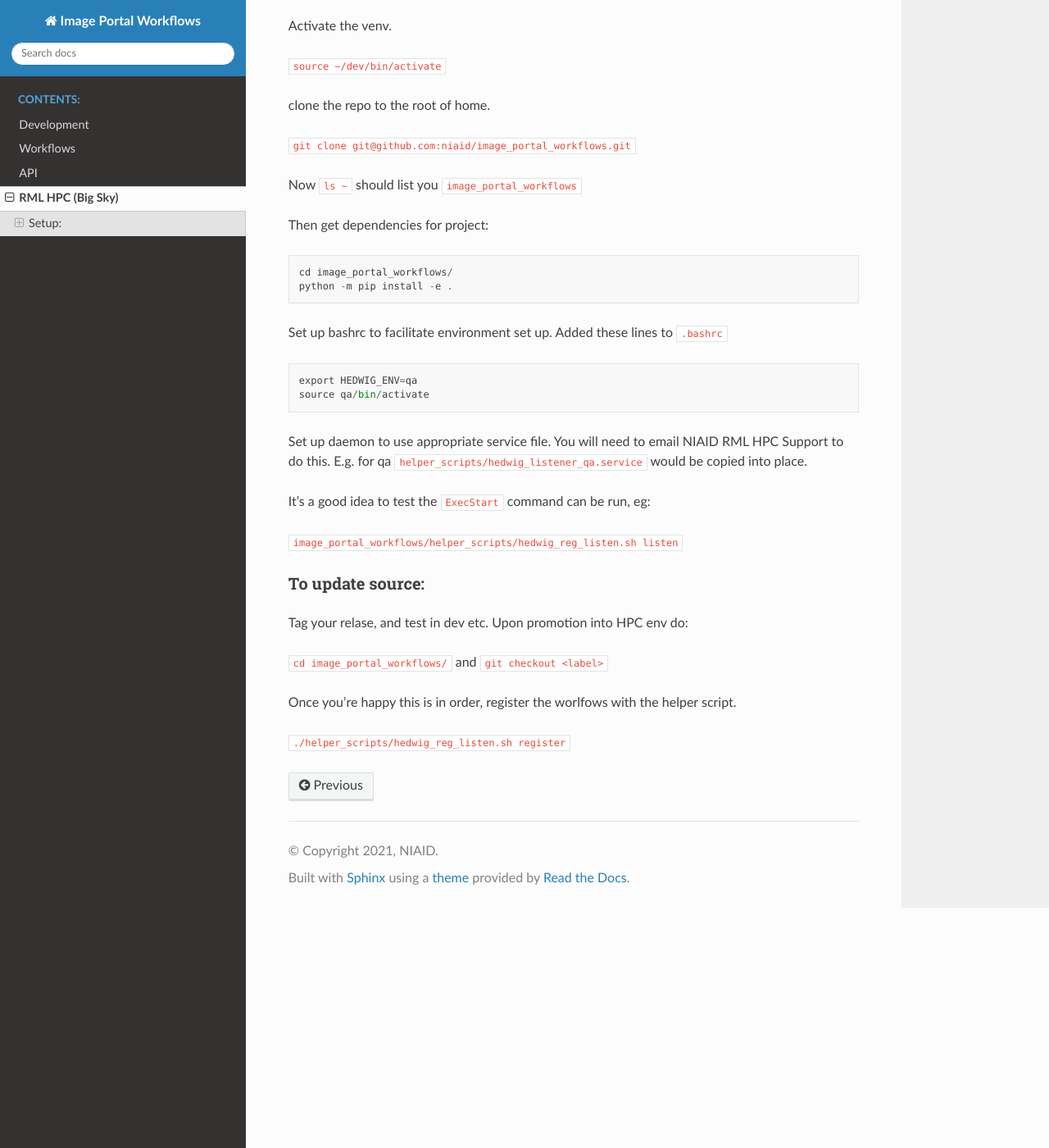
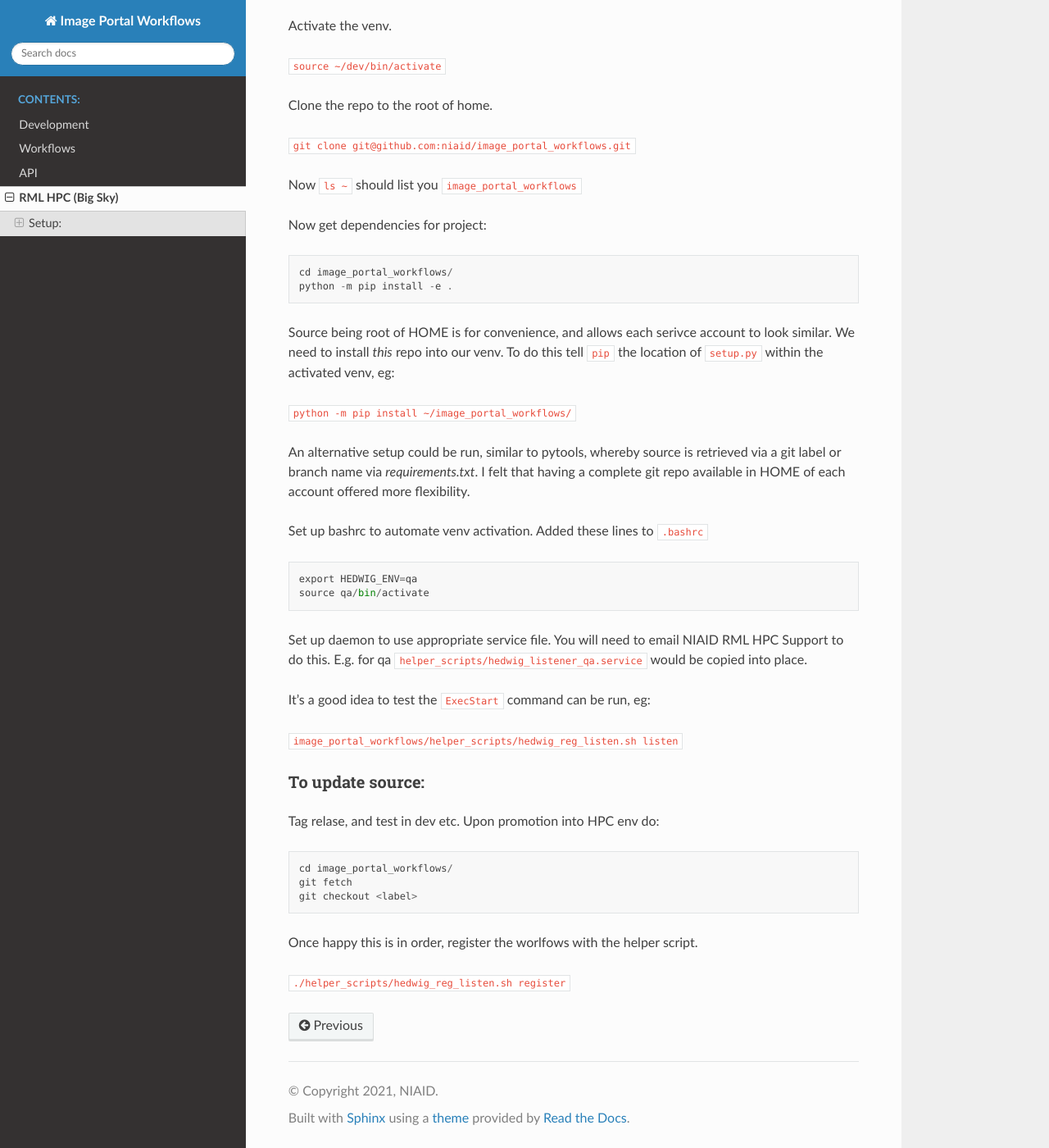
Before and after one commit to niaid/image_portal_workflows, a Sphinx documentation site: the page built from docs/source/hpc.rst, in a window 1280 px wide and 1400 px high, scrolled down 609 px. Shown: the whole window at 82% size. Built offline with Sphinx 7.4.7 and the Read the Docs theme 2.0.0, drawn with Linux system fonts in a browser that asks for light colours.

Commit message:
adds more details about HPC setup

```diff
--- a/docs/source/hpc.rst
+++ b/docs/source/hpc.rst
@@ -26,21 +26,27 @@ Activate the venv.
 
 ``source ~/dev/bin/activate``
 
-clone the repo to the root of home.
+Clone the repo to the root of home.
 
 ``git clone git@github.com:niaid/image_portal_workflows.git``
 
 Now ``ls ~`` should list you ``image_portal_workflows``
 
-Then get dependencies for project:
+
+Now get dependencies for project:
 
 .. code-block::
 
   cd image_portal_workflows/
   python -m pip install -e .
 
+Source being root of HOME is for convenience, and allows each serivce account to look similar. We need to install *this* repo into our venv. To do this tell ``pip`` the location of ``setup.py`` within the activated venv, eg:
 
-Set up bashrc to facilitate environment set up.
+``python -m pip install ~/image_portal_workflows/``
+
+An alternative setup could be run, similar to pytools, whereby source is retrieved via a git label or branch name via `requirements.txt`. I felt that having a complete git repo available in HOME of each account offered more flexibility.
+
+Set up bashrc to automate venv activation.
 Added these lines to ``.bashrc``
 
 .. code-block::
@@ -60,13 +66,16 @@ It's a good idea to test the ``ExecStart`` command can be run, eg:
 
 To update source:
 ~~~~~~~~~~~~~~~~~
-Tag your relase, and test in dev etc.
+Tag relase, and test in dev etc.
 Upon promotion into HPC env do:
 
-``cd image_portal_workflows/``
-and
-``git checkout <label>``
+.. code-block::
 
-Once you're happy this is in order, register the worlfows with the helper script.
+   cd image_portal_workflows/
+   git fetch
+   git checkout <label>
+
+
+Once happy this is in order, register the worlfows with the helper script.
 
 ``./helper_scripts/hedwig_reg_listen.sh register``
```
